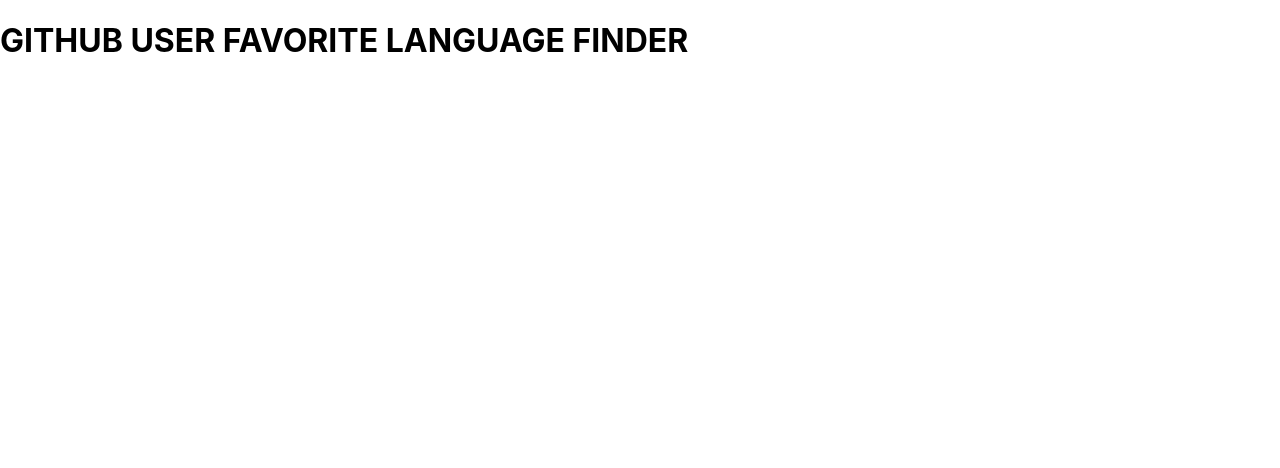
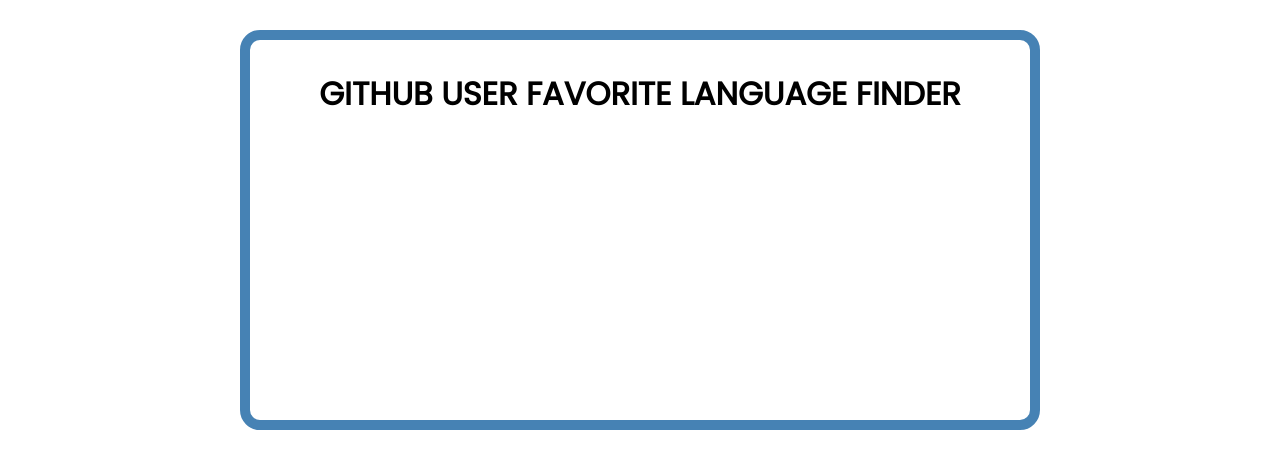
Before and after one commit to TomasGarciaDev/github-user-language-finder, a React (Create React App) app: page / in a window 1280 px wide. Shown: the top 468 px of the page. Built offline with nearby package versions, Linux system fonts and the light colour scheme.

Commit message:
CSS styling added to Header, container (App.js) and body

```diff
--- a/src/App.js
+++ b/src/App.js
@@ -1,7 +1,7 @@
 import Header from './components/Header'
 function App() {
   return (
-    <div className="App">
+    <div className="container">
       <Header />
     </div>
   );
--- a/src/components/Header.js
+++ b/src/components/Header.js
@@ -2,7 +2,7 @@
 
 const Header = () => {
   return (
-    <header data-testid="header-test">
+    <header className="header" data-testid="header-test">
       <h1>GITHUB USER FAVORITE LANGUAGE FINDER</h1>
     </header>
   )
--- a/src/index.css
+++ b/src/index.css
@@ -1,13 +1,27 @@
-body {
+@import url('https://fonts.googleapis.com/css2?family=Poppins:wght@300;400&display=swap');
+
+* {
+  box-sizing: border-box;
   margin: 0;
-  font-family: -apple-system, BlinkMacSystemFont, 'Segoe UI', 'Roboto', 'Oxygen',
-    'Ubuntu', 'Cantarell', 'Fira Sans', 'Droid Sans', 'Helvetica Neue',
-    sans-serif;
-  -webkit-font-smoothing: antialiased;
-  -moz-osx-font-smoothing: grayscale;
+  padding: 0;
 }
 
-code {
-  font-family: source-code-pro, Menlo, Monaco, Consolas, 'Courier New',
-    monospace;
+body {
+  font-family: 'Poppins', sans-serif;
 }
+
+.container {
+  max-width: 800px;
+  margin: 30px auto;
+  overflow: auto;
+  min-height: 400px;
+  border: 10px solid steelblue;
+  padding: 30px;
+  border-radius: 20px;
+}
+
+.header {
+  text-align: center;
+  align-items: center;
+  margin-bottom: 20px;
+}
```
Also changed, not shown: 1 other file (tests, documents, lock files or other folders).
